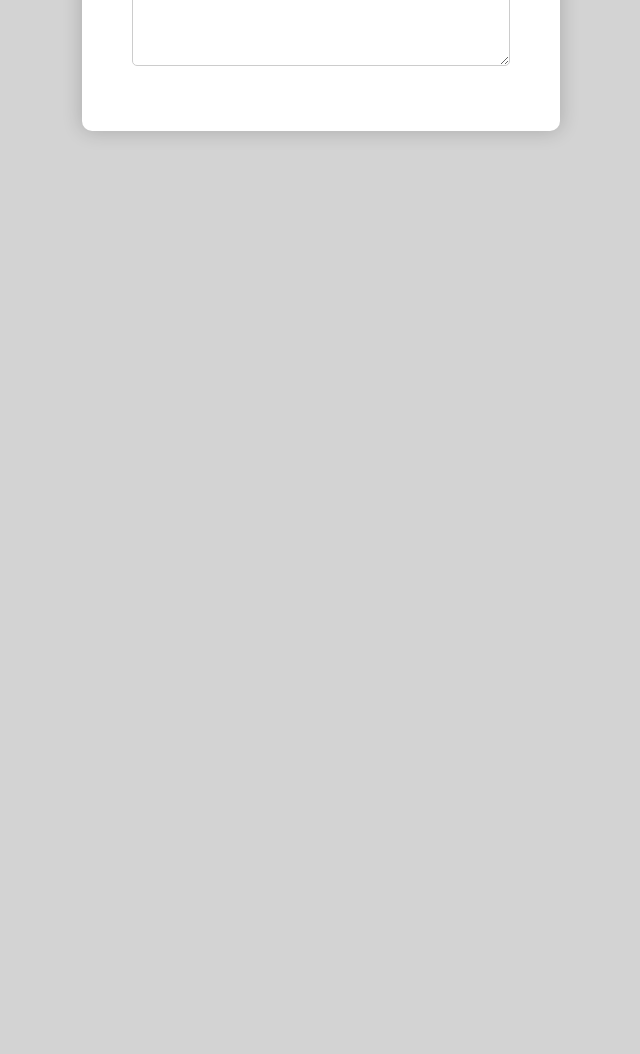
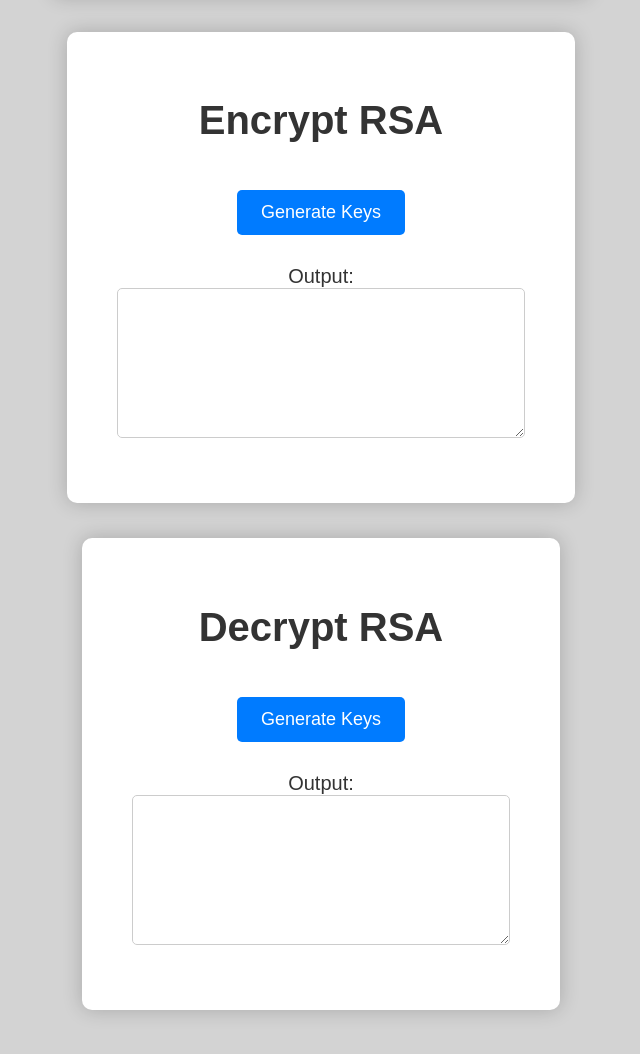
Before and after one commit to g2101/Luddy-Scholarship-Challenge-2024, a plain HTML site: page index.html in a window 1280 px wide. Shown: the part 510-1564 px from the top of the page, without its empty margins (329-969 px from the left). Before the commit the page ends 810 px from the top, so only its background shows below. Drawn offline with Linux system fonts and the light colour scheme.

Commit message:
to work on weds

```diff
--- a/index.html
+++ b/index.html
@@ -8,10 +8,10 @@
     <title>RSA Encryption</title>
     <meta name="description" content="RSA encryption, decryption, and key generation.">
     <link rel="stylesheet" href="styles.css">
-    <!-- <link rel="icon" href="physics.ico" />  -->
 </head>
 
 <body>
+    <!--Generate Keys-->
     <div class="big-container">
         <div class="container">
             <div class="form">
@@ -26,6 +26,36 @@
             </div>
         </div>
 
+        <!--Encrypt-->
+        <div class="big-container">
+            <div class="container">
+                <div class="form">
+                    <h1>Encrypt RSA</h1>
+                    <div class="button-container">
+                        <button id="generateRSAKeys" onclick="generateRSAKeys()">Generate Keys</button>
+                    </div>
+                    <div class="output">
+                        <label for="output">Output:</label>
+                        <textarea id="output" name="output"></textarea>
+                    </div>
+                </div>
+            </div>
+
+            <!--Decrypt-->
+            <div class="big-container">
+                <div class="container">
+                    <div class="form">
+                        <h1>Decrypt RSA</h1>
+                        <div class="button-container">
+                            <button id="generateRSAKeys" onclick="generateRSAKeys()">Generate Keys</button>
+                        </div>
+                        <div class="output">
+                            <label for="output">Output:</label>
+                            <textarea id="output" name="output"></textarea>
+                        </div>
+                    </div>
+                </div>
+
 </body>
 
 <script src="script.js"></script>
```
